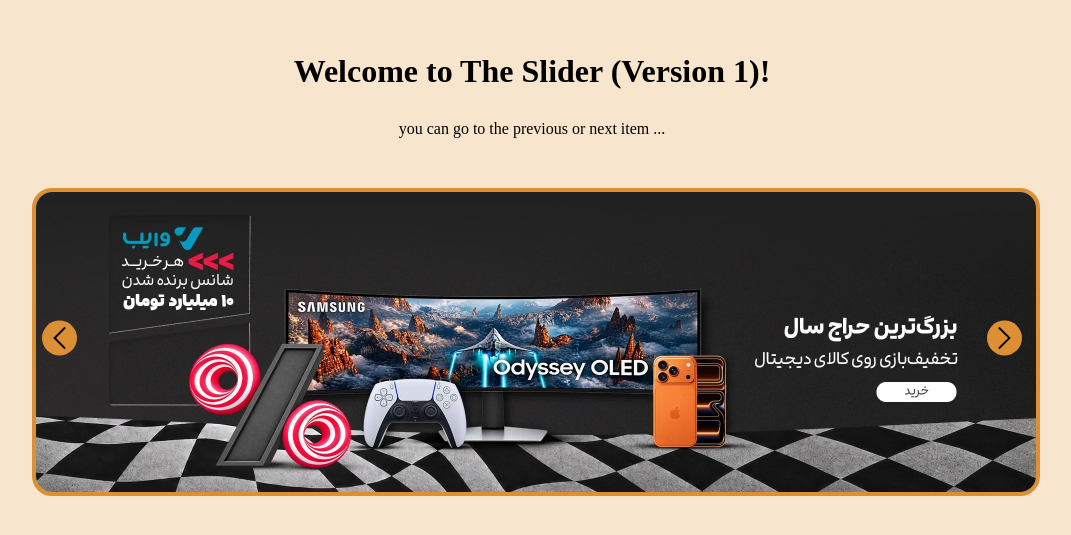
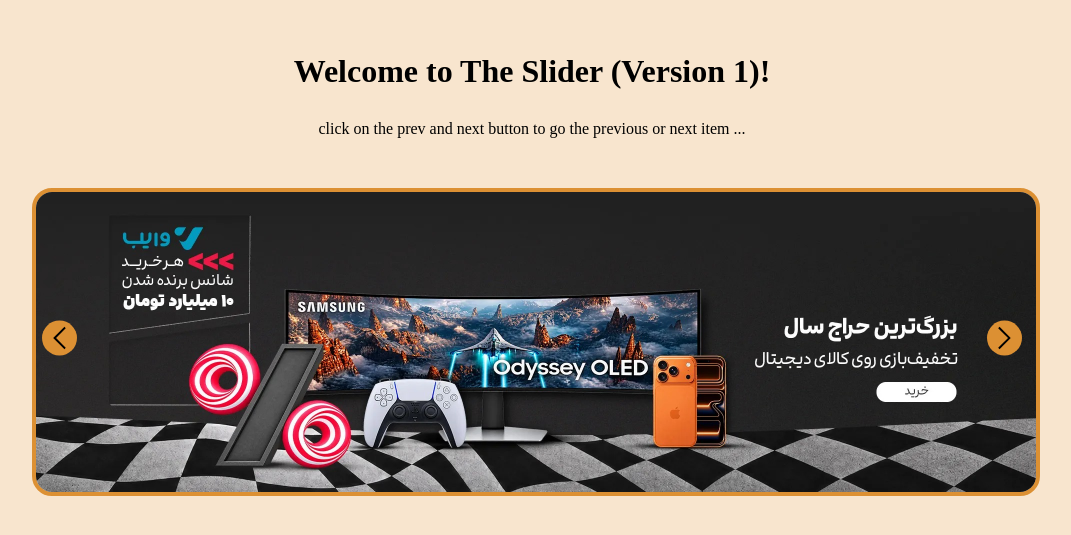
Before and after one commit to rosaraad/javascript-mini-projects, a plain HTML site: page 17-sliderVersion1.html in a window 1280 px wide. Shown: the part 107-642 px from the top of the page, without its empty margins (108-1179 px from the left). Drawn offline with Linux system fonts and the light colour scheme.

Commit message:
project-17-modified

```diff
--- a/17-sliderVersion1.html
+++ b/17-sliderVersion1.html
@@ -108,7 +108,7 @@
 <body>
     <div class="container">
         <h1>Welcome to The Slider (Version 1)!</h1>
-        <p>you can go to the previous or next item ...</p>
+        <p>click on the prev and next button to go the previous or next item ...</p>
         <div class="slider">
             <div class="slides">
                 <div class="slide"><img src="images/slider-1.jpg" alt=""></div>
```
